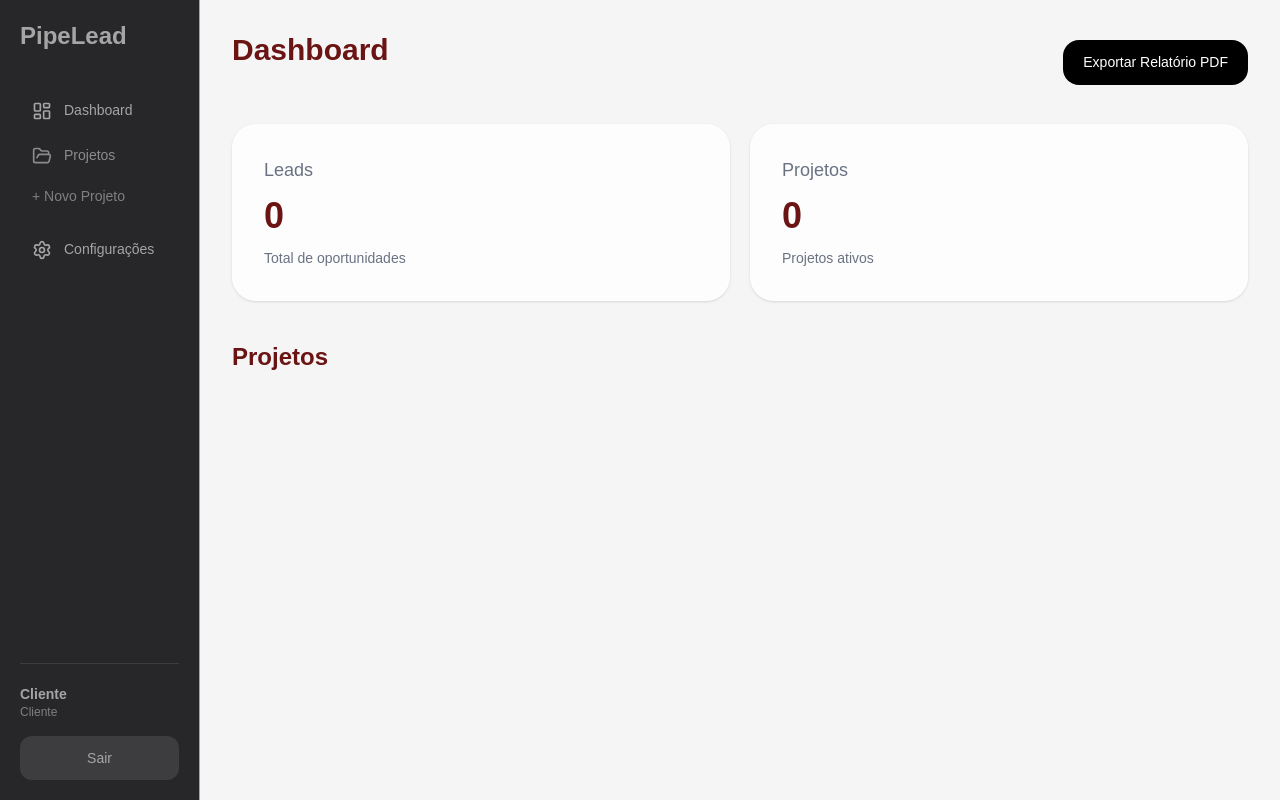
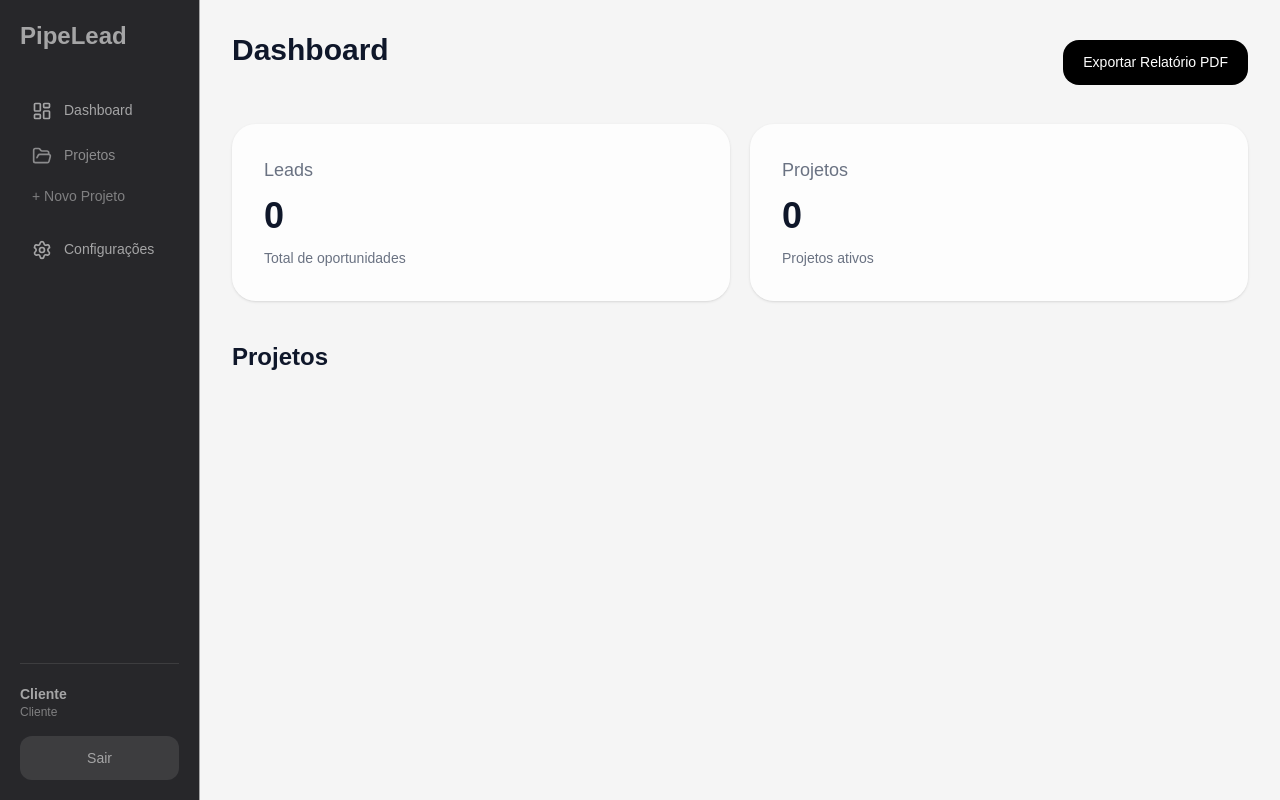
Before and after one commit to avaleadoficial/pipelead2, a Next.js app: page /dashboard in a window 1280 px wide. Built offline with nearby package versions, Linux system fonts and the light colour scheme.

Commit message:
Update page.tsx

```diff
--- a/app/dashboard/page.tsx
+++ b/app/dashboard/page.tsx
@@ -225,11 +225,9 @@ pdf.save(
     <main
   className="flex min-h-screen"
   style={{
-    backgroundColor:
-      "var(--background-color)",
-    color:
-      "var(--text-color)",
-  }}
+  backgroundColor: "#f5f5f5",
+  color: "#0f172a",
+}}
 >
 
       <Sidebar />
```
